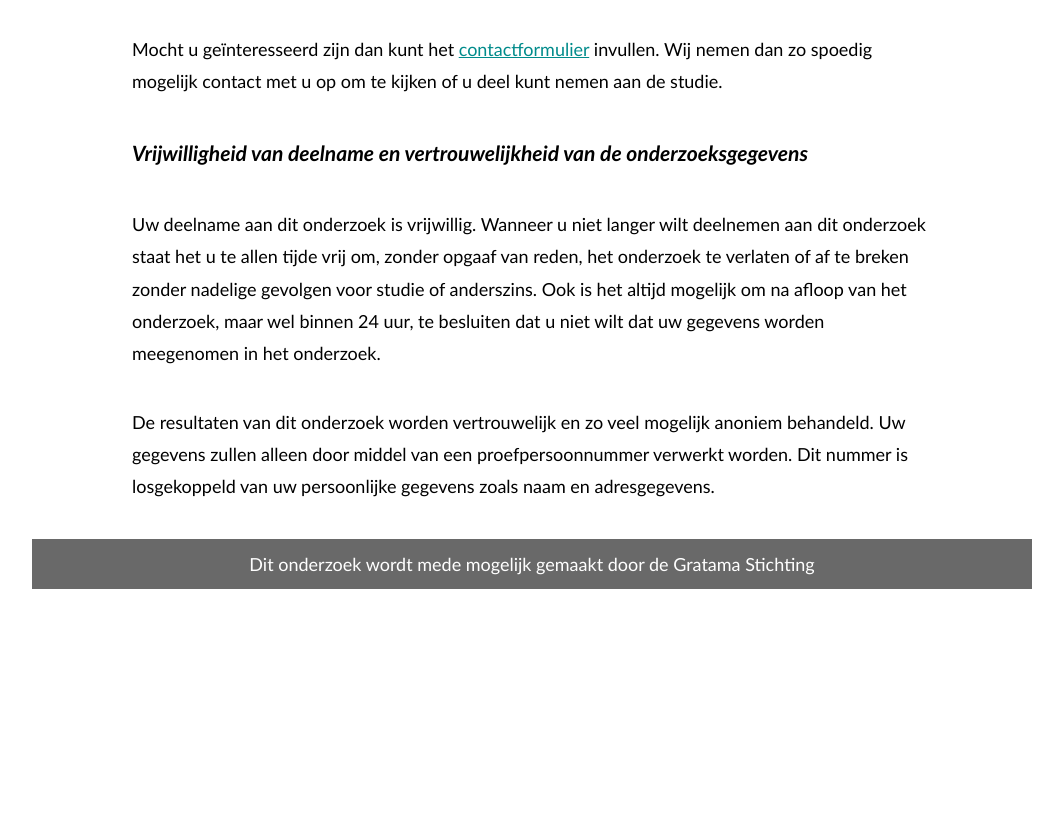
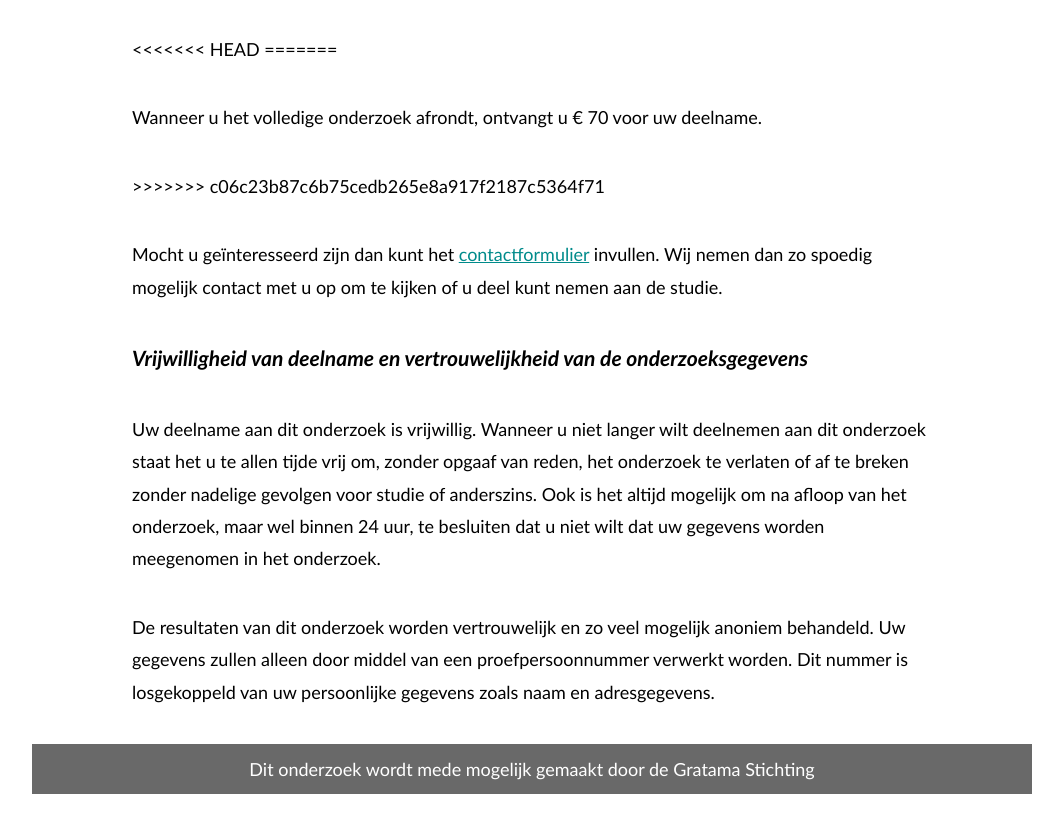
Before and after one commit to maravanderploeg/maravanderploeg.github.io, a plain HTML site: page informatie.html in a window 1280 px wide. Shown: the part 1063-1877 px from the top of the page, without its empty margins (108-1171 px from the left). Before the commit the page ends 1672 px from the top, so only its background shows below. Drawn offline with Linux system fonts and the light colour scheme.

Commit message:
Update 2021

```diff
--- a/informatie.html
+++ b/informatie.html
@@ -26,7 +26,11 @@
 		<h3><i>Opzet</i></h3>
         <p>In dit onderzoek leert u gedurende 3 maanden Engels. Elke week komt u met een klein groepje online bij elkaar voor uitleg van de docent en natuurlijk om Engels te spreken. Naast deze lessen studeert u thuis met behulp van online opdrachten. U bent aan deze opdrachten zo'n 45 minuten per dag kwijt. Het leren van een nieuwe taal of het opfrissen van een taal die u vroeger geleerd heeft gebeurt immers niet zomaar.</p>
 		<p>Voorafgaand aan de cursus, direct na afloop van de cursus en drie maanden na afloop van de cursus vinden er een aantal extra meetmomenten plaats door middel van vragenlijsten en een aantal taken. We zijn hierbij benieuwd naar u als persoon, uw meningen en hoe het gaat met het leren.</p>
+<<<<<<< HEAD
 		<!--<p>Wanneer u het volledige onderzoek afrondt, ontvangt u &euro; 70 voor uw deelname.</p>-->
+=======
+		<p>Wanneer u het volledige onderzoek afrondt, ontvangt u &euro; 70 voor uw deelname.</p>
+>>>>>>> c06c23b87c6b75cedb265e8a917f2187c5364f71
 		<p>Mocht u ge&#239;nteresseerd zijn dan kunt het <a href="opgeven.html">contactformulier</a> invullen. Wij nemen dan zo spoedig mogelijk contact met u op om te kijken of u deel kunt nemen aan de studie.</p>
 
 		<h3><i>Vrijwilligheid van deelname en vertrouwelijkheid van de onderzoeksgegevens</i></h3>
```
Also changed, not shown: index.html (+5 -0 lines), opgeven.html (+6 -1 lines), OudDametje.png (added), gratama.jpg (added), gratama.png (added), gratama_logo.png (added), ruglogo engels rood-doorzichtig smal.png (added), ruglogo engels zwart-doorzichtig smal.png (added), 2 other files.
